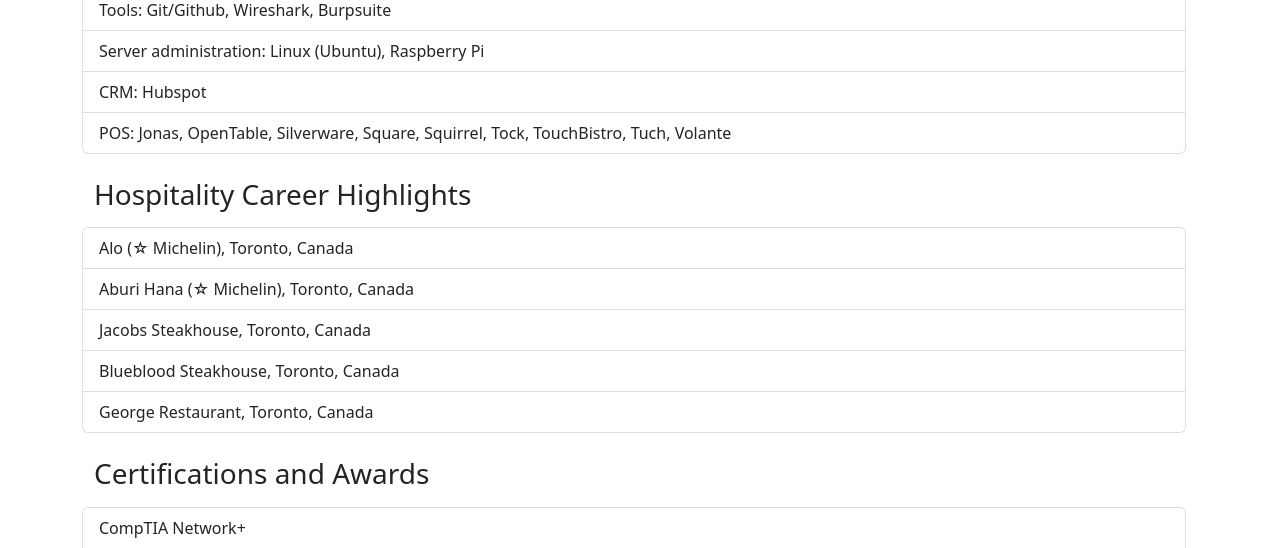
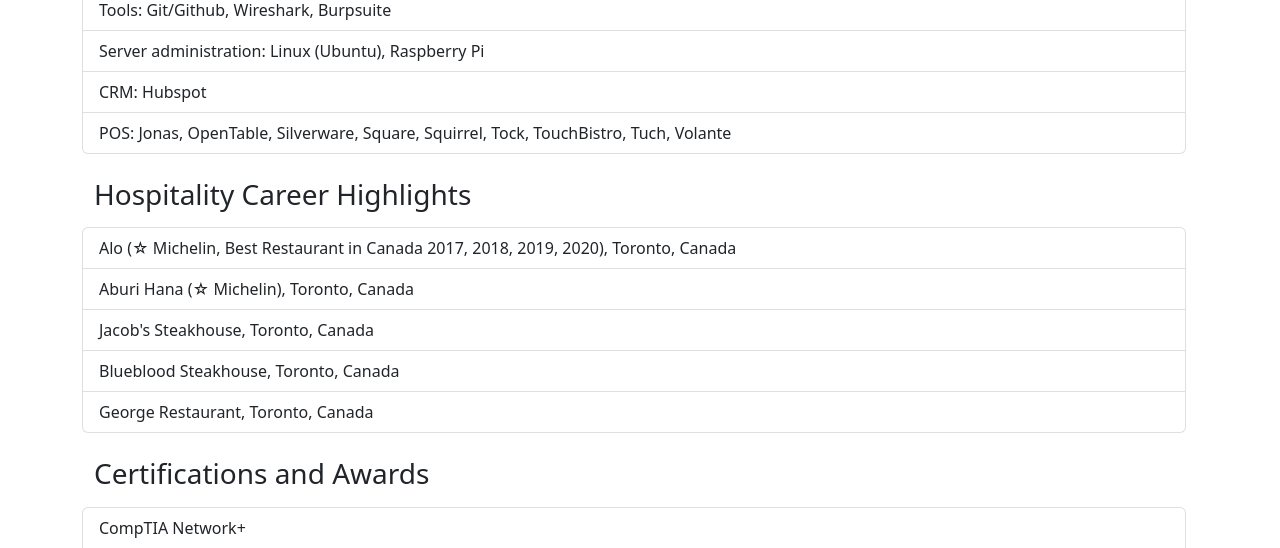
Before and after one commit to Hurrrrrr/vindjango, a Django app: page /bio/ in a window 1280 px wide. Shown: the part 978-1526 px from the top of the page. Run offline with Django 4.2, Linux system fonts and the light colour scheme; parts of the project's set-up code (start-up, migrations or seed data) failed here and were passed over; some libraries are stand-ins or nearby versions.

Commit message:
begin pi merge

```diff
--- a/vin/vinapp/templates/bio.html
+++ b/vin/vinapp/templates/bio.html
@@ -50,9 +50,9 @@
 
             <h3 class="mb-3">Hospitality Career Highlights</h3>
             <ul class="list-group mb-4">
-                <li class="list-group-item">Alo (☆ Michelin), Toronto, Canada</li>
+                <li class="list-group-item">Alo (☆ Michelin, Best Restaurant in Canada 2017, 2018, 2019, 2020), Toronto, Canada</li>
                 <li class="list-group-item">Aburi Hana (☆ Michelin), Toronto, Canada</li>
-                <li class="list-group-item">Jacobs Steakhouse, Toronto, Canada</li>
+                <li class="list-group-item">Jacob's Steakhouse, Toronto, Canada</li>
                 <li class="list-group-item">Blueblood Steakhouse, Toronto, Canada</li>
                 <li class="list-group-item">George Restaurant, Toronto, Canada</li>
             </ul>
--- a/vin/vinapp/templates/info.html
+++ b/vin/vinapp/templates/info.html
@@ -7,6 +7,9 @@
             <h1 class="display-4 mb-4">About Vindicate</h1>
             <div class="row">
                 <div class="col-lg-8 offset-lg-2">
+                    <p class="lead mb-4">
+                        NB: This version of Vindicate is deprecated. When I began working on it, generative AI had not reached the level of notoriety and availability that we see today. This algorithmic implementation of Vindicate remains here while an LLM-based implementation is being developed.
+                    </p>
                     <p class="lead mb-4">
                         Vindicate helps you improve your wine knowledge in a fun, gamified way by trying to identify an unknown wine based on a tasting note. Customize the experience in two ways: by selecting the scope and by selecting the accuracy.
                     </p>
--- a/vin/vinapp/urls.py
+++ b/vin/vinapp/urls.py
@@ -14,7 +14,6 @@ urlpatterns = [
     path('results/', ResultsView.as_view(), name='results'),
     path('start-over/', start_over, name='start-over'),
     path('info/', TemplateView.as_view(template_name='info.html'), name='info'),
-    path('how-to-play/', TemplateView.as_view(template_name='how_to_play.html'), name='how_to_play'),
     path('contact/', ContactFormView.as_view(), name='contact'),
     path('bio/', TemplateView.as_view(template_name='bio.html'), name='bio'),
 ]
```
Also changed, not shown: README.md, vin/catalog.db.
